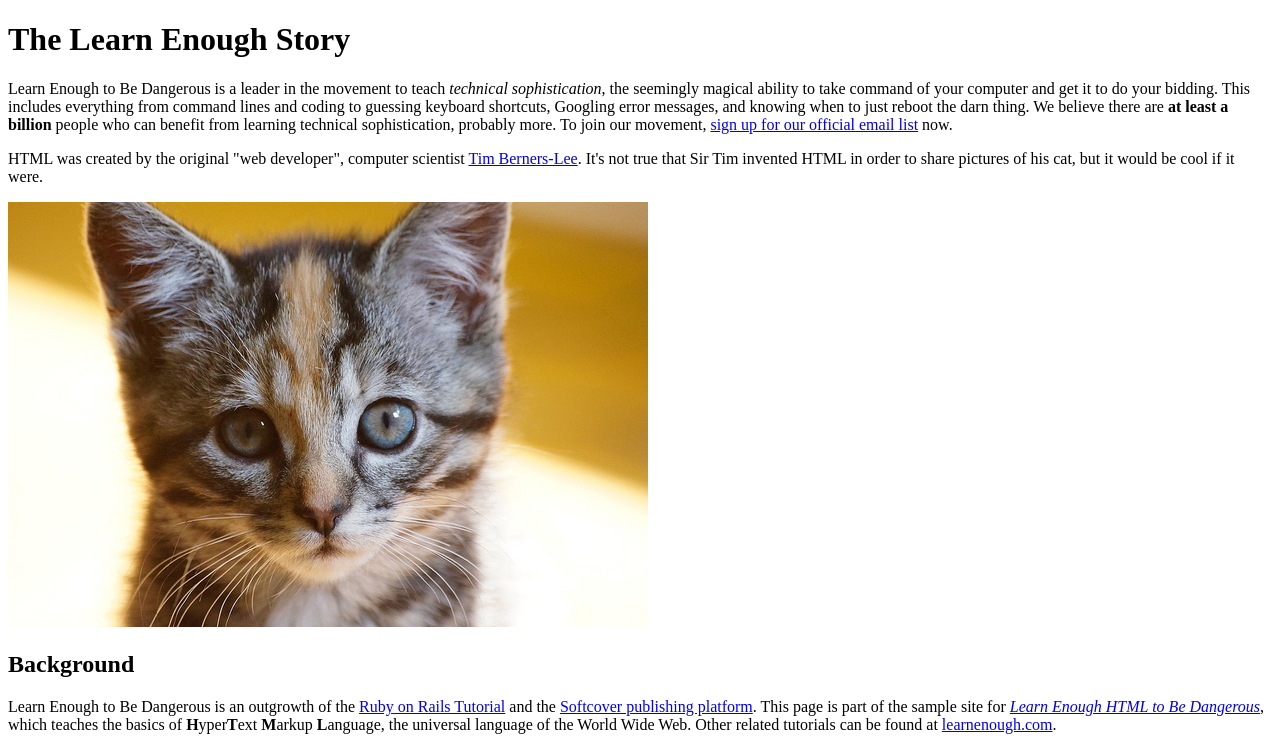
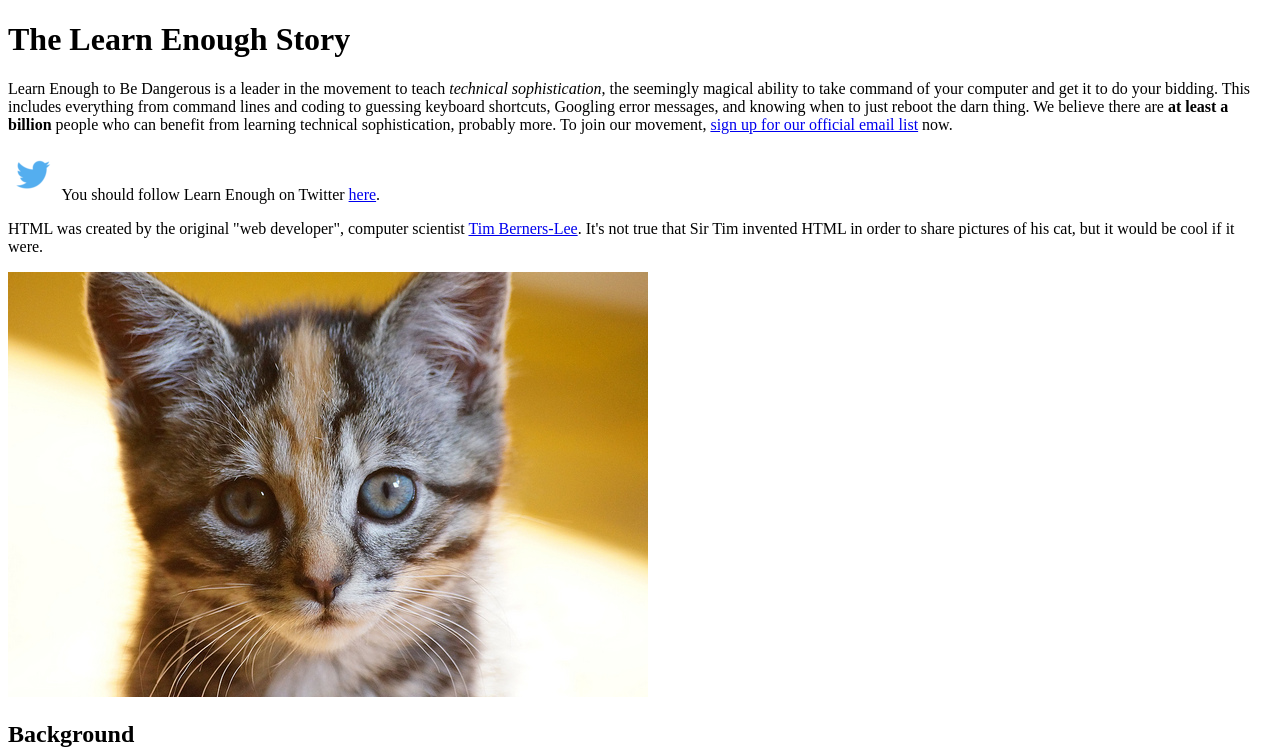
Before and after one commit to renateAtNedap/sample_website, a plain HTML site: page index.html in a window 1280 px wide. Shown: the top 751 px of the page. Drawn offline with Linux system fonts and the light colour scheme.

Commit message:
Add more stuff

```diff
--- a/index.html
+++ b/index.html
@@ -20,14 +20,25 @@
     </p>
 
     <p>
+      <a href="http://twitter.com/learnenough" target="_blank"
+      rel="noopener" style="text-decoration: none;">
+        <img src="images/small_twitter_logo.png">
+      </a>
+      You should follow Learn Enough on Twitter
+      <a href="http://twitter.com/learnenough"
+         target="_blank" rel="noopener">here</a>.
+    </p>
+
+    <p>
       HTML was created by the original "web developer", computer scientist
       <a href="https://en.wikipedia.org/wiki/Tim_Berners-Lee">Tim
       Berners-Lee</a>. It's not true that Sir Tim invented HTML in order to
       share pictures of his cat, but it would be cool if it were.
     </p>
 
-    <img src="images/kitten.jpg" alt="An adorable kitten">
-
+    <a href="https://www.flickr.com/photos/deborah_s_perspective/14144861329">
+      <img src="images/kitten.jpg" alt="An adorable kitten">
+    </a>
 
     <h2>Background</h2>
 
```
Also changed, not shown: images/small_twitter_logo.png (added).
